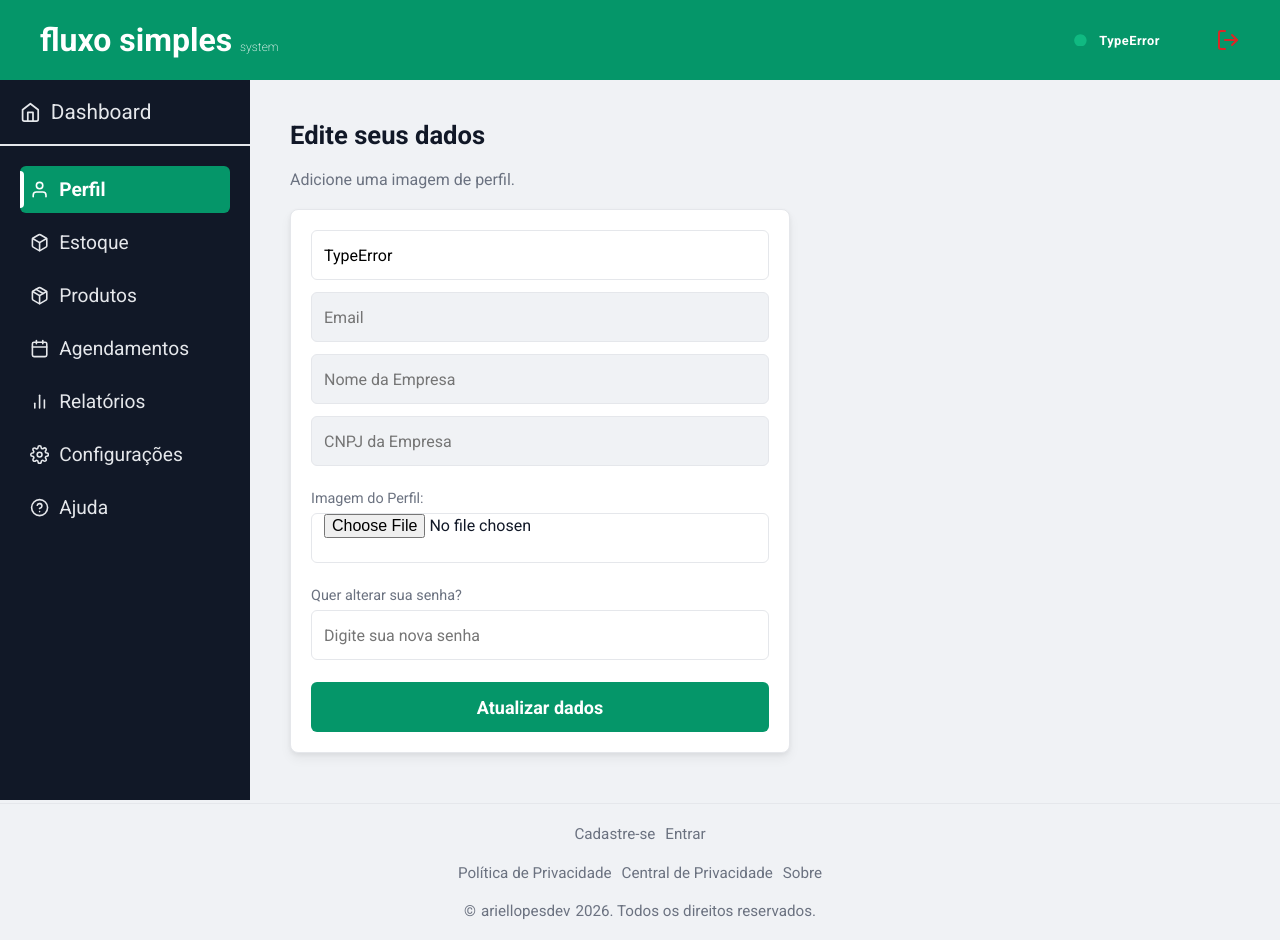
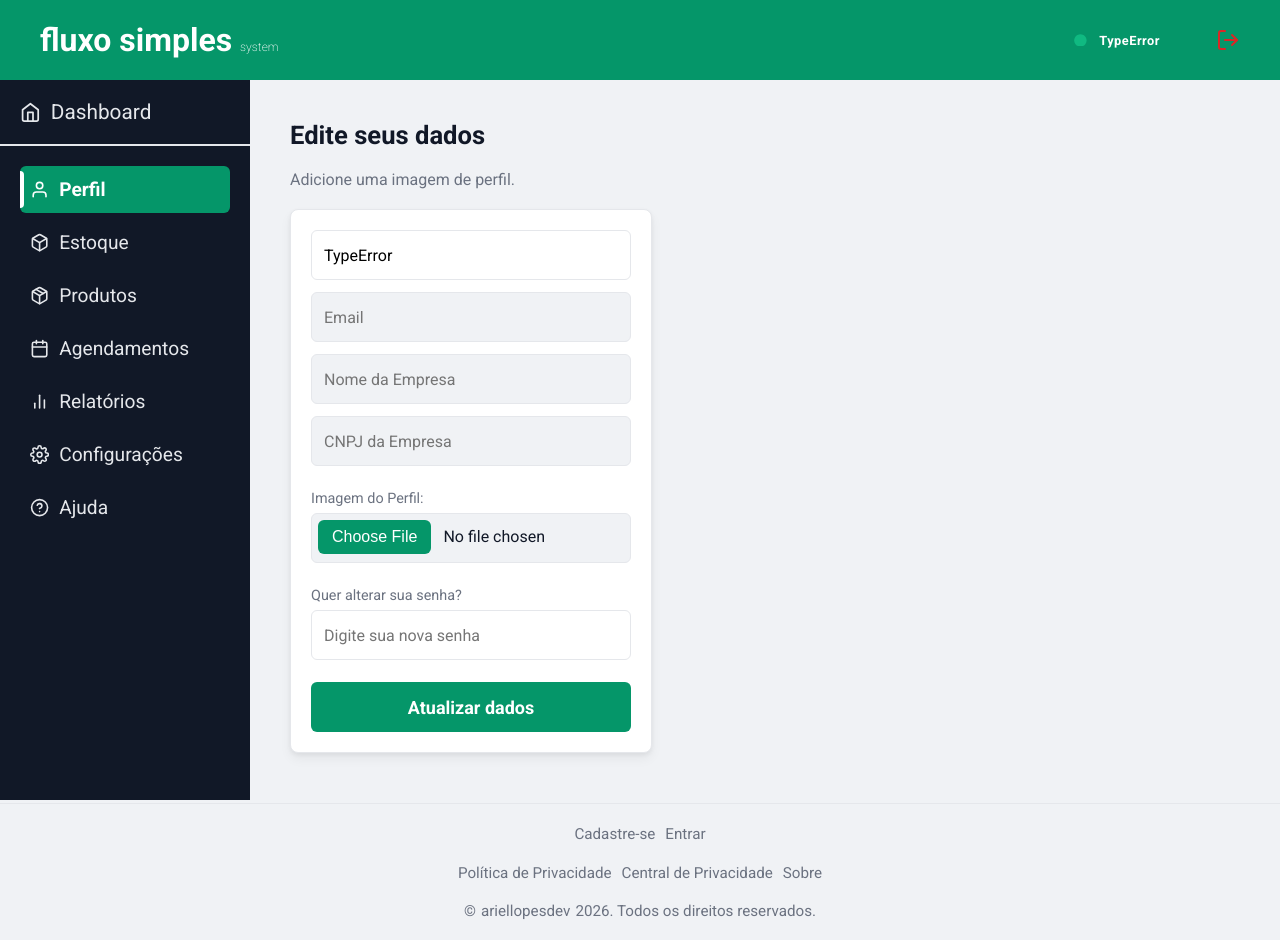
Before and after one commit to ariellopesdev/fluxosimplessystem, a React (Create React App) app in the folder frontend/: page /painel in a window 1280 px wide. Both pictures are taken after typing "name@example.com", "Sample123" into the empty fields and a click on the input "Entrar". Built offline with nearby package versions, Linux system fonts and the light colour scheme; no server answers.

Commit message:
Created css for EditProfile

```diff
--- a/frontend/src/pages/EditProfile/EditProfile.css
+++ b/frontend/src/pages/EditProfile/EditProfile.css
@@ -2,12 +2,20 @@
   display: flex;
   flex-direction: column;
   gap: 20px;
+  width: fit-content;
 }
 
 .editProfile__title {
   color: var(--text);
   font-size: clamp(1.3rem, 2.5vw, 1.6rem);
   font-weight: var(--weight-700);
+}
+
+.editProfile__image {
+  width: 150px;
+  height: 150px;
+  border-radius: 50%;
+  margin: 0 auto;
 }
 
 .editProfile__subtitle {
@@ -116,3 +124,35 @@
   outline: none;
   box-shadow: 0 0 0 2px rgba(5, 150, 105, 0.2);
 }
+
+.editProfile__data input[type="file"] {
+  display: flex;
+  align-items: center;
+  justify-content: center;
+  padding: 6px;
+  background-color: var(--background);
+  cursor: pointer;
+}
+
+/* Botão "Escolher arquivo" */
+.editProfile__data input[type="file"]::file-selector-button {
+  background-color: var(--primary);
+  color: var(--surface);
+  border: none;
+  border-radius: 6px;
+  padding: 8px 14px;
+  margin-right: 12px;
+  cursor: pointer;
+  font-weight: var(--weight-500);
+  transition:
+    background-color 0.2s ease,
+    transform 0.1s ease;
+}
+
+.editProfile__data input[type="file"]::file-selector-button:hover {
+  background-color: var(--primary-light);
+}
+
+.editProfile__data input[type="file"]::file-selector-button:active {
+  transform: scale(0.97);
+}
--- a/frontend/src/pages/EditProfile/EditProfile.js
+++ b/frontend/src/pages/EditProfile/EditProfile.js
@@ -45,11 +45,30 @@ const EditProfile = () => {
   const handleSubmit = (e) => {
     e.preventDefault();
   };
+
+  const handleFile = (e) => {
+    //Image preview
+    const image = e.target.files[0];
+
+    setPreviewImage(image);
+
+    //Update image state
+    setProfileImage(image);
+  };
   return (
     <div id="editProfile">
       <h2 className="editProfile__title">Edite seus dados</h2>
       <p className="editProfile__subtitle">Adicione uma imagem de perfil.</p>
-      {/* preview da imagem */}
+      {(user.profileImage || previewImage) && (
+        <img className="editProfile__image"
+          src={
+            previewImage
+              ? URL.createObjectURL(previewImage)
+              : `${uploads}/users/${user.profileImage}`
+          }
+          alt={user.name}
+        />
+      )}
       <form onSubmit={handleSubmit} className="editProfile__data">
         <input
           type="text"
@@ -72,7 +91,7 @@ const EditProfile = () => {
         />
         <label>
           <span>Imagem do Perfil:</span>
-          <input type="file" />
+          <input type="file" onChange={handleFile} />
         </label>
         <label>
           <span>Quer alterar sua senha?</span>
```
